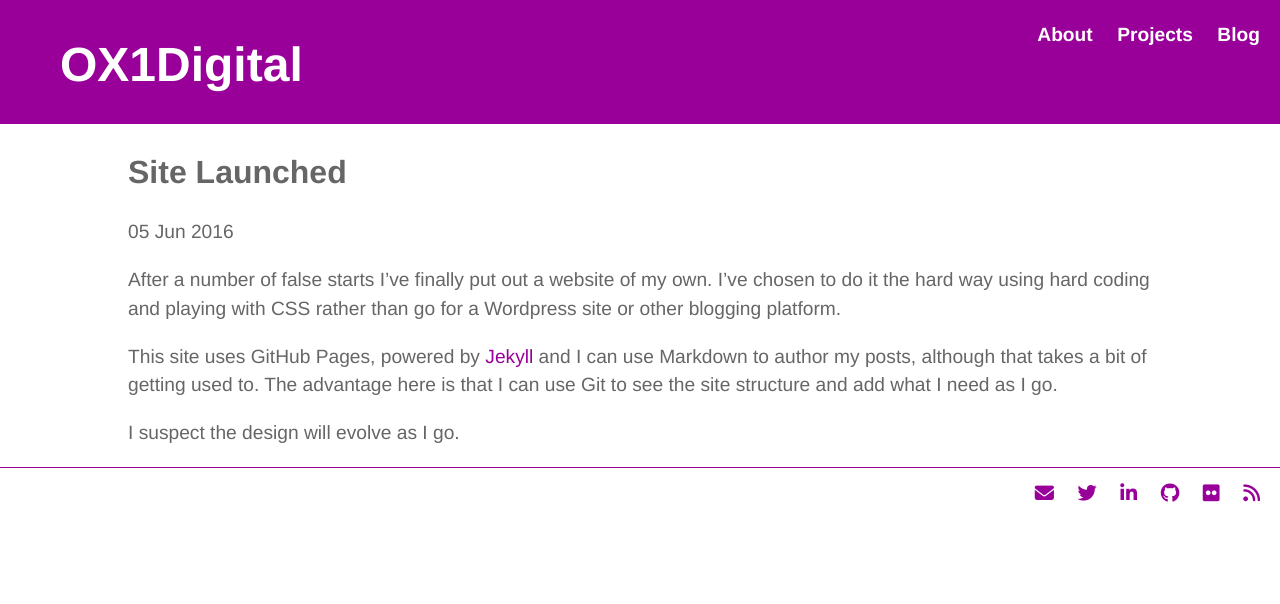
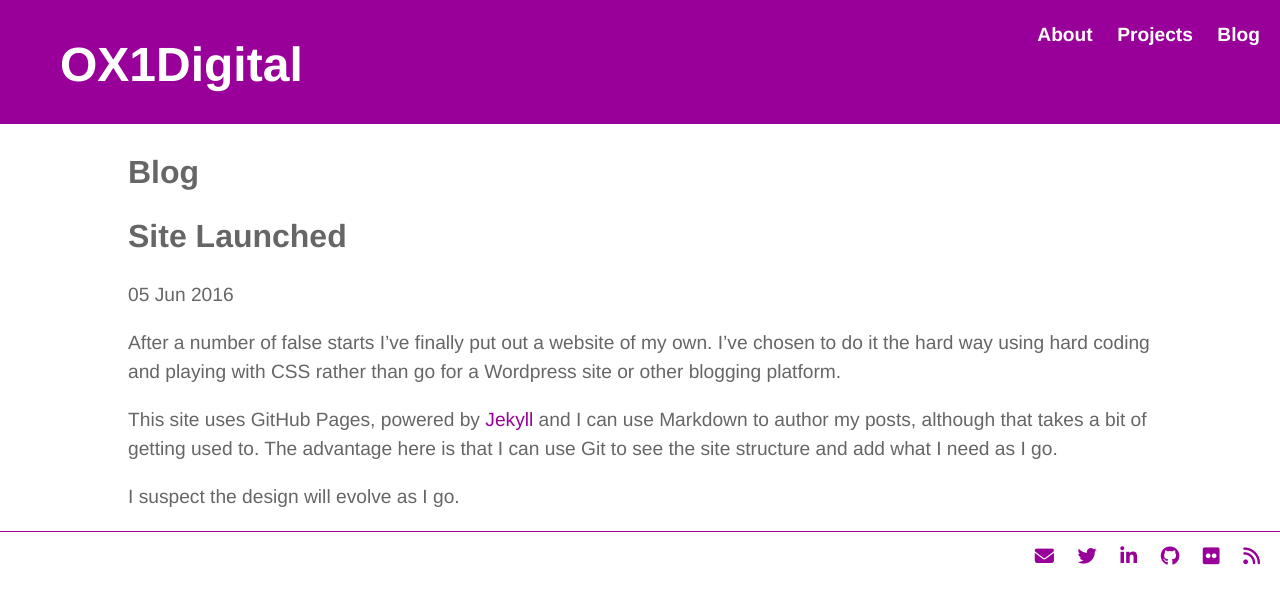
Before and after one commit to electronicdreamplant/electronicdreamplant.github.io, a Jekyll site: the page built from _posts/2016-06-05-site-launched.md, in a window 1280 px wide. Shown: the top 604 px of the page. Built offline with Jekyll 4.4.1, drawn with Linux system fonts in a browser that asks for light colours; nearby versions of some CDN libraries.

Commit message:
Update post.html
Adding Blog title

```diff
--- a/_layouts/post.html
+++ b/_layouts/post.html
@@ -1,6 +1,7 @@
 ---
 layout: default
 ---
+<h2>Blog</h2>
 <h2>{{ page.title }}</h2>
 <p class="meta">{{ page.date | date_to_string }}</p>
 
```
